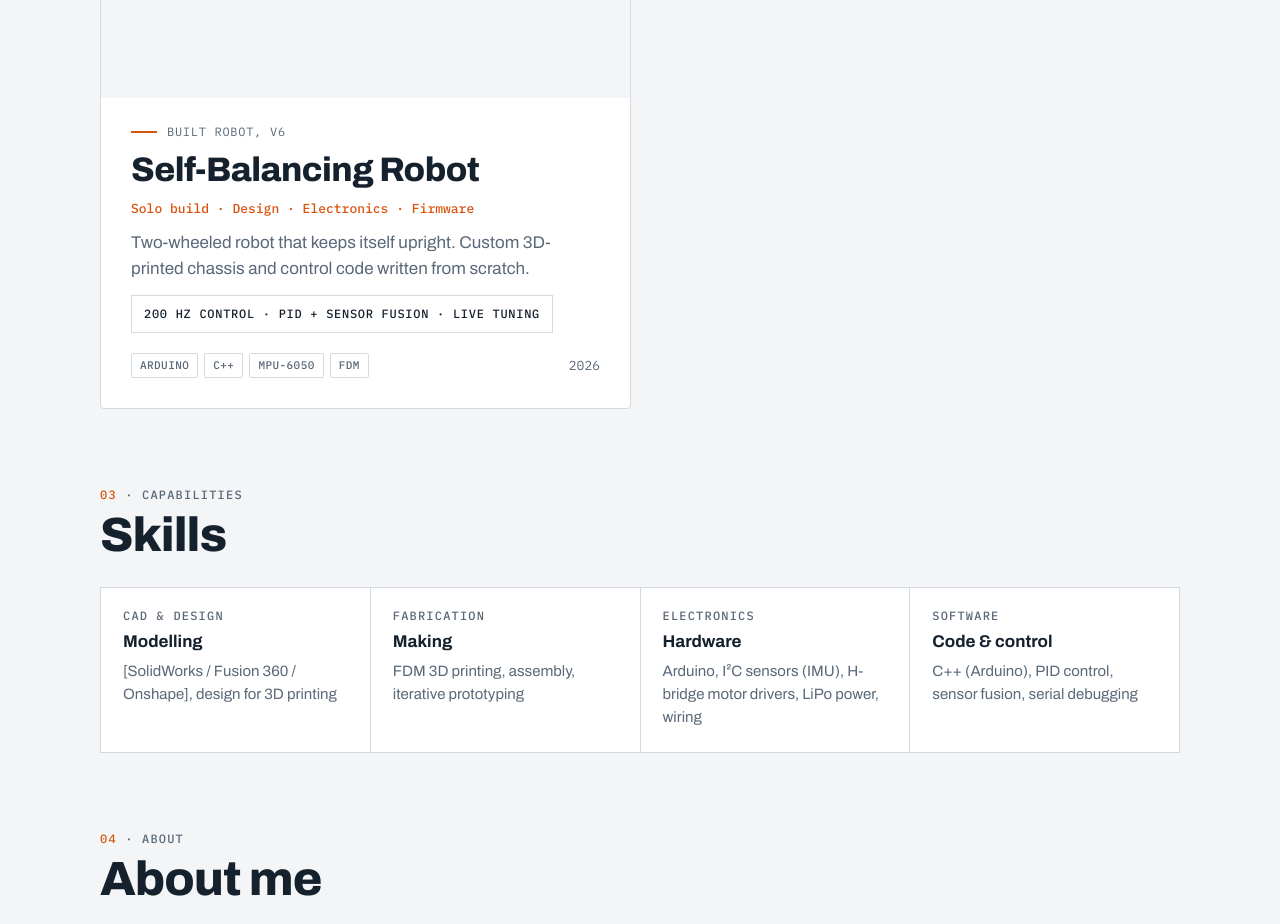
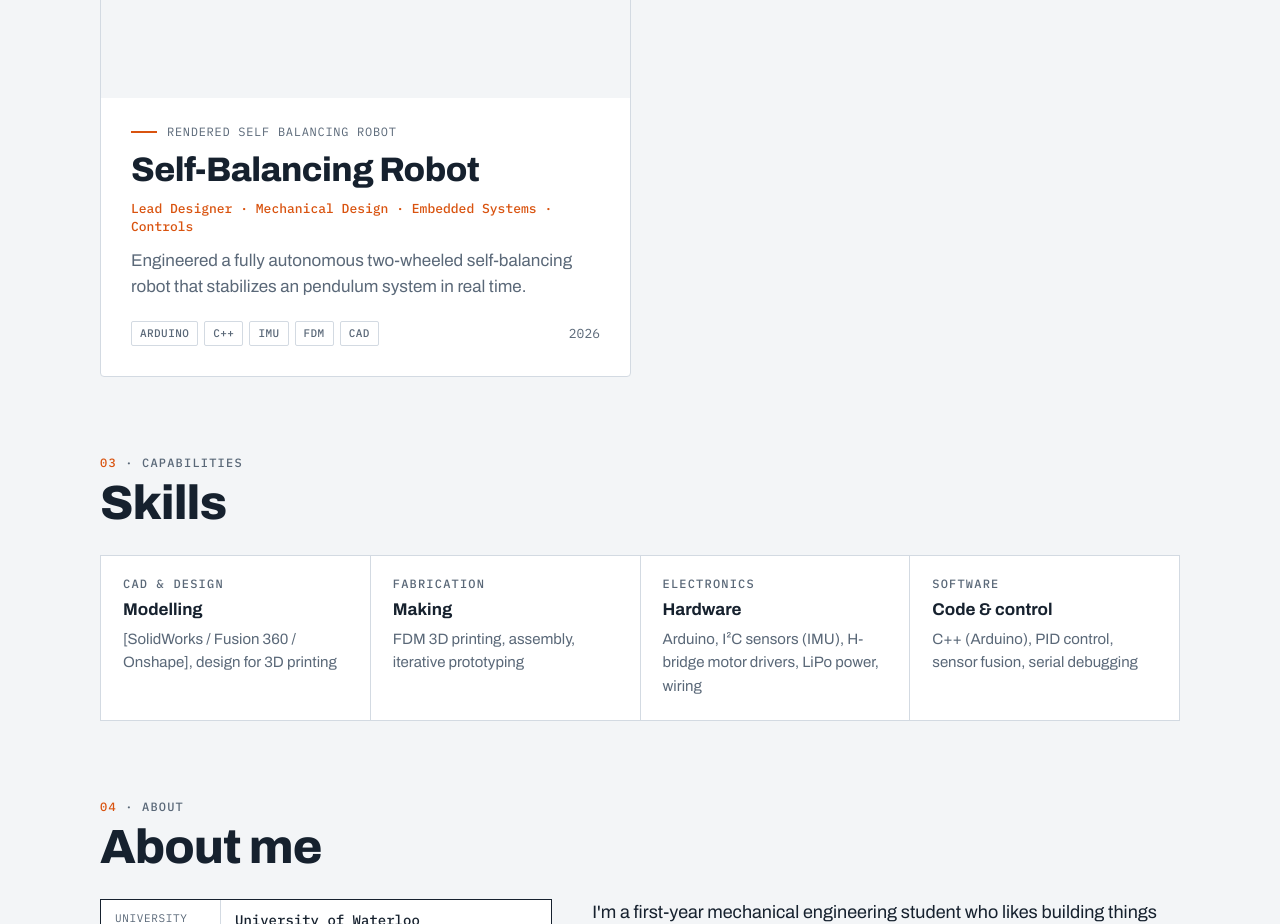
Before and after one commit to tanushpilla/tanushpilla.github.io, a plain HTML site: page index.html in a window 1280 px wide. Shown: the part 1080-2004 px from the top of the page. Drawn offline with nearby package versions, Linux system fonts and the light colour scheme.

Commit message:
Update index.html

```diff
--- a/index.html
+++ b/index.html
@@ -267,13 +267,12 @@ body.locked { overflow: hidden; }
             <span class="hint">Click to explore ↗</span>
           </div>
           <div class="body">
-            <div class="caption">Built robot, v6</div>
+            <div class="caption">Rendered Self Balancing Robot</div>
             <h3>Self-Balancing Robot</h3>
-            <div class="role">Solo build · Design · Electronics · Firmware</div>
-            <p>Two-wheeled robot that keeps itself upright. Custom 3D-printed chassis and control code written from scratch.</p>
-            <div class="statline">200 Hz control · PID + sensor fusion · Live tuning</div>
+            <div class="role">Lead Designer · Mechanical Design · Embedded Systems · Controls</div>
+            <p>Engineered a fully autonomous two-wheeled self-balancing robot that stabilizes an pendulum system in real time.</p>
             <div class="foot">
-              <div class="tags"><span class="tag">Arduino</span><span class="tag">C++</span><span class="tag">MPU-6050</span><span class="tag">FDM</span></div>
+              <div class="tags"><span class="tag">Arduino</span><span class="tag">C++</span><span class="tag">IMU</span><span class="tag">FDM</span><span class="tag">CAD</span></div>
               <span class="date">2026</span>
             </div>
           </div>
@@ -305,14 +304,15 @@ body.locked { overflow: hidden; }
       </div>
       <div class="dtext">
         <p class="lead">A two-wheeled inverted pendulum that drives its wheels under its centre of mass to stay upright. I designed the chassis, wired the electronics and wrote all of the control code.</p>
-        <p>The robot is tall, so small sensor errors and motor differences quickly turn into drifting or tipping. A complementary filter fuses gyro and accelerometer data, and a 200 Hz PID loop with anti-windup drives the motors. An outer speed loop and auto-trim correct the balance point so it holds position. A serial tuning tool lets me adjust gains live and save them to EEPROM.</p>
-        <div class="statline">200 Hz loop · v6 firmware · [X min balance time]</div>
-        <div class="tags"><span class="tag">Arduino Uno</span><span class="tag">C++</span><span class="tag">MPU-6050</span><span class="tag">L298N</span><span class="tag">PID</span><span class="tag">FDM</span><span class="tag">[CAD tool]</span></div>
+        <p>Engineered a fully autonomous two-wheeled self-balancing robot that stabilizes an inherently unstable inverted pendulum system in real time. Designed a lightweight, modular chassis in SolidWorks and 3D-printed it, with a high centre of mass and a structure optimized for fast iteration and easy assembly.
+
+Integrated and wired the full electronics stack: an Arduino microcontroller, an MPU-6050 IMU and an L298N H-bridge motor driver. Developed closed-loop PID control firmware in embedded C++, using complementary-filter sensor fusion to estimate tilt at 200 Hz. Added anti-windup, drift compensation, and a live serial tuning interface that saves settings to EEPROM, which reduced tuning time from full code re-uploads to seconds and made design-test-refine cycles much faster.</p>
+        <div class="tags"><span class="tag">Arduino Uno</span><span class="tag">C++</span><span class="tag">MPU-6050</span><span class="tag">L298N</span><span class="tag">PID</span><span class="tag">FDM</span><span class="tag">Solidworks</span></div>
         <div class="specs">
           <div><span>Controller</span><b>Arduino Uno</b></div>
           <div><span>Sensor</span><b>MPU-6050 IMU</b></div>
           <div><span>Drive</span><b>L298N + DC motors</b></div>
-          <div><span>Power</span><b>3S LiPo</b></div>
+          <div><span>Power</span><b>3S LiPo 11.1V 650maH</b></div>
         </div>
         <h4>Gallery</h4>
         <!-- To add a picture: copy one <figure>...</figure>, change the file name and the caption. -->
```
